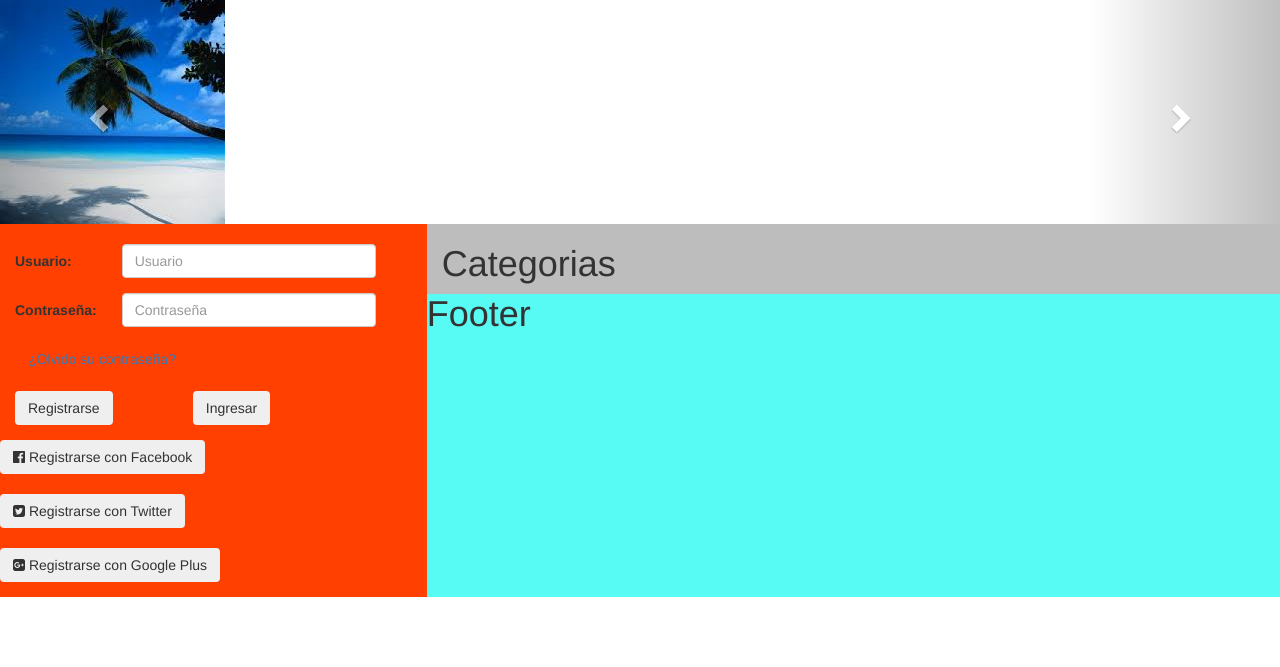
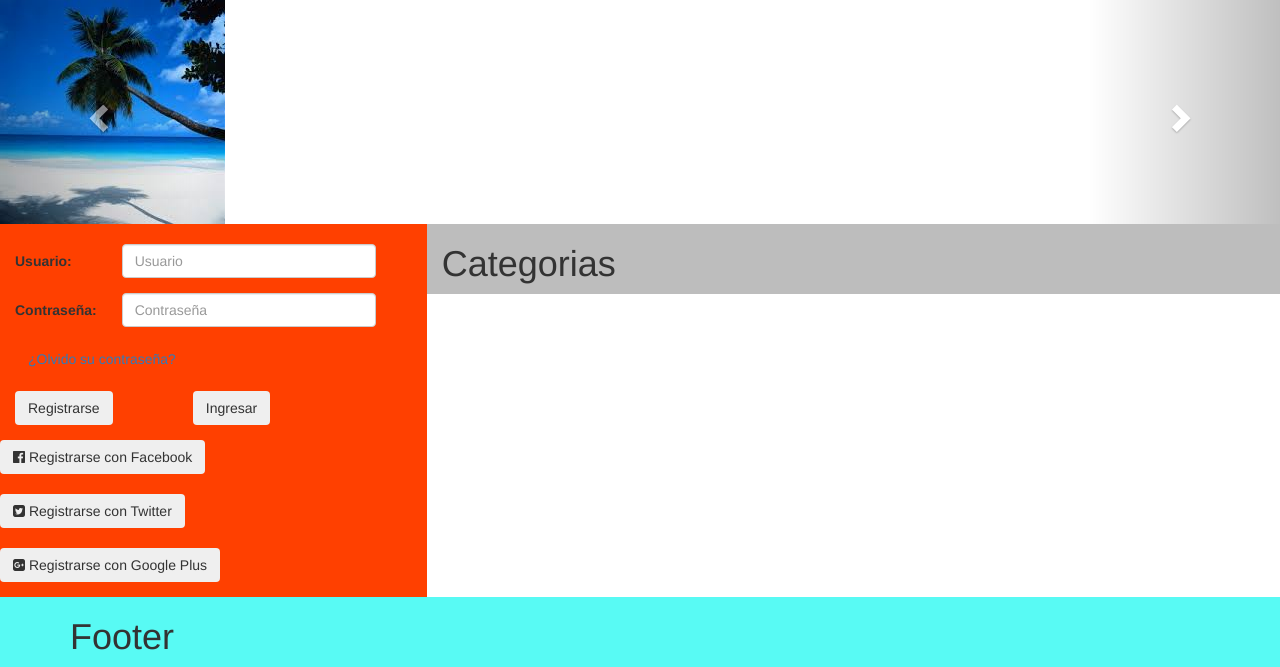
Before and after one commit to OscarLozoya/ExamenesOnline, a PHP site: page / in a window 1280 px wide. Shown: the part 140-807 px from the top of the page. Before the commit the page ends 737 px from the top, so only its background shows below. Run offline with PHP 8.4, Linux system fonts and the light colour scheme; some libraries are stand-ins or nearby versions.

Commit message:
Cambios en el section container, para ver el footer hasta abajo

```diff
--- a/index.php
+++ b/index.php
@@ -1,7 +1,7 @@
 <?php include("Header.php"); ?>
 
 <?php include("Slider.php"); ?>
-
+	<section class="container-fluid row">
 		<aside class="col-xs-12 col-sm-4 aside">
 			<br>
 			<form action="" class="form-horizontal">
@@ -55,5 +55,5 @@
 		<article class="col-xs-12 col-sm-8 content">
 			<h1>Categorias</h1>
 		</article>
-
+	</section>
 <?php include("Footer.php");?>
```
